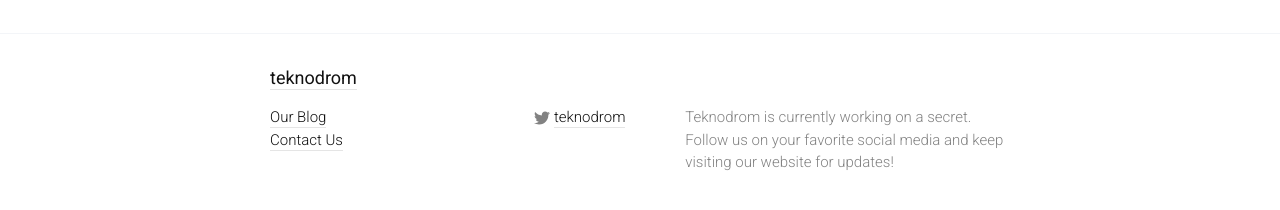
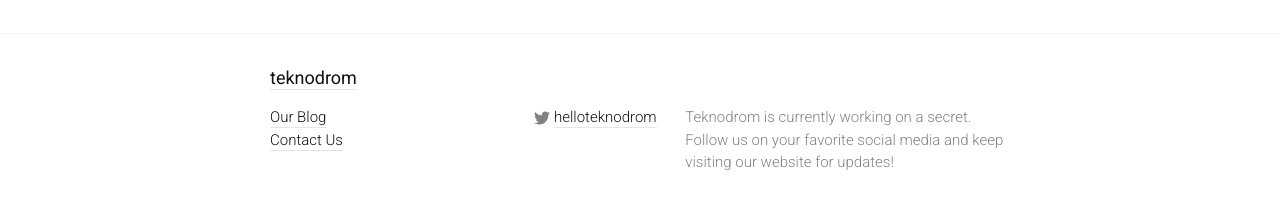
Before and after one commit to Teknodrom/teknodrom.github.io, a Jekyll site: the page built from index.html, in a window 1280 px wide. Shown: the part 585-795 px from the top of the page. Built offline with Jekyll 4.4.1, drawn with Linux system fonts in a browser that asks for light colours.

Commit message:
Update _config.yml

```diff
--- a/_config.yml
+++ b/_config.yml
@@ -6,7 +6,7 @@ description: > # this means to ignore newlines until "baseurl:"
   media and keep visiting our website for updates!
 baseurl: "" # the subpath of your site, e.g. /blog/
 url: "http://yourdomain.com" # the base hostname & protocol for your site
-twitter_username: teknodrom
+twitter_username: helloteknodrom
 github_username:  teknodrom
 team_members: ["Jesper Andersson", "Christian Grimberg", "Oscar Persson"]
 
```
